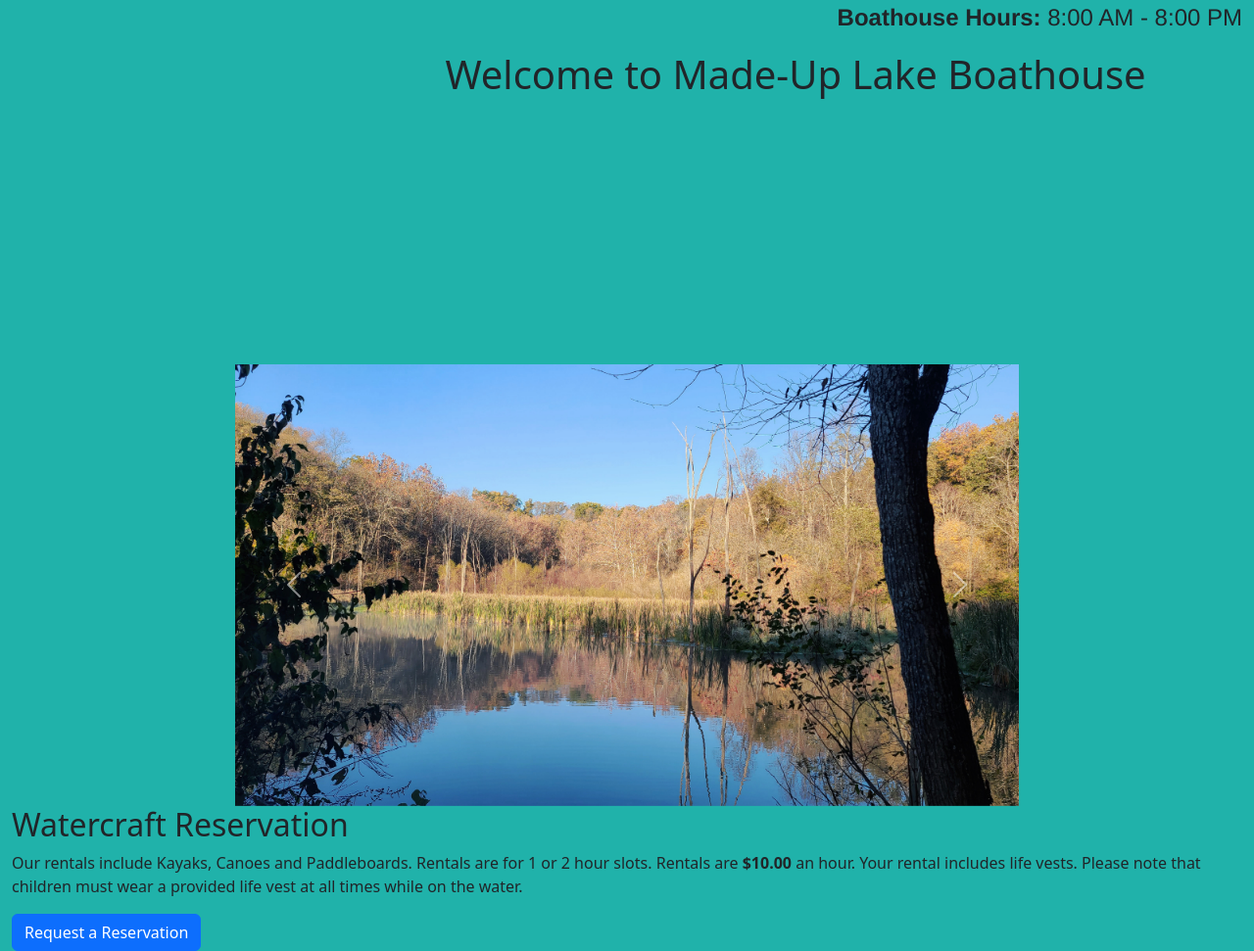
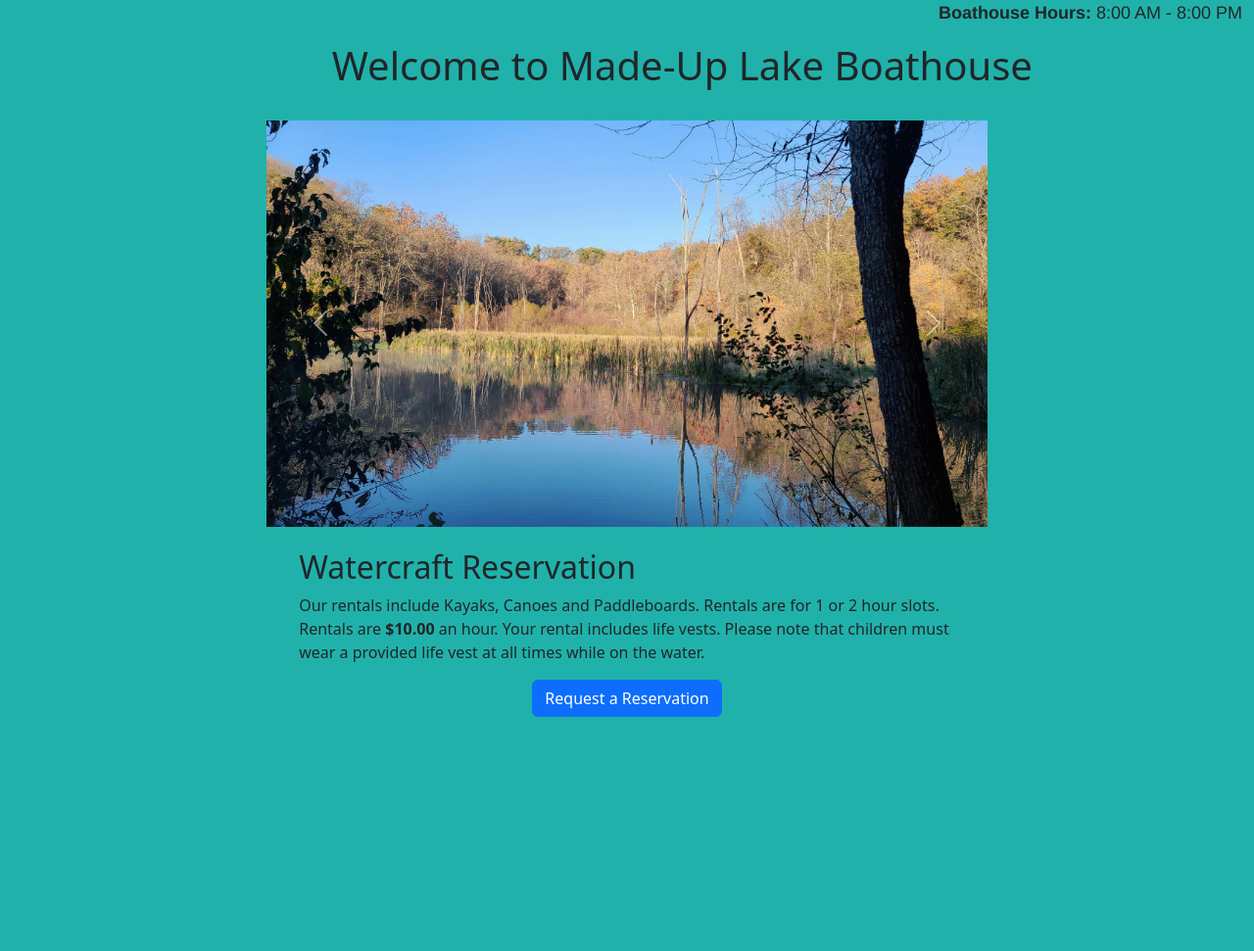
Before and after one commit to bap93/SDEV_220_Final_Project_PerezBrooke, a Django app: page / in a window 1280 px wide; the page is wider, and only the part inside the window is pictured. Shown: the part 124-1095 px from the top of that part at 98% size. After the commit the page ends 856 px from the top of that part, so only its background shows below. Run offline with Django 5.2, Linux system fonts and the light colour scheme.

Commit message:
cleaned up, added additional comments

```diff
--- a/mysite/static/css/style.css
+++ b/mysite/static/css/style.css
@@ -28,20 +28,19 @@ body{
 .hours-banner{
     font-family: 'Franklin Gothic Medium', 'Arial Narrow', Arial, sans-serif;
     text-align: right;
-    font-size: 24px;
+    font-size: 18px;
 }
 
-.info-text-container{
-    display: flex;
+.info-text{
     justify-content: center;
     align-items: normal ;
-    height:40vh;
+    height:10vh;
     width: 200vh;
-    padding-left: 25%;
+    padding-left: 23%;
     padding-right: 25%;
 }
 
-.sucess-card{
+.success-card{
     max-width: 500px;
     margin: 40px auto;
     padding: 22px;
@@ -57,24 +56,9 @@ body{
     margin-bottom: 15px;
 }
 
-.reservation-details p{
-    padding: 50px;
-    font-size: 20px;
-    border-bottom: 1px solid whitesmoke;
-}
 
 .reservation-details p:last-child{
     border-bottom: 1px;
-}
-
-
-.login-container{
-    display: flex;
-    justify-content: center;
-    align-items: center;
-    padding-top: 50px;
-
-
 }
 
 .login-card{
@@ -83,18 +67,6 @@ body{
     border-radius: 20px;
     align-items: center;
     box-shadow: 0px 8px 20px rgba(0, 0, 0, 0.50);
-}
-
-.button-container{
-    padding-right: 15%;
-    display: flex;
-    flex-direction: column;
-    gap: 50px;
-    align-items: flex-end;
-    position: absolute;
-    top: 30%;
-    right: 15px;
-
 }
 
 .email-button{
@@ -109,10 +81,10 @@ body{
     padding-right: 13%;
 }
 
-.weather-container{
-    position: absolute;
-    left: 10px;
-    top: 180px;
-    width: 150px;
-    margin-right: 5px;
+.reservation-request-info{
+    padding-top: 2%;
+    max-width: 60%;
+    margin:  auto;
+
+
 }
--- a/reservation/forms.py
+++ b/reservation/forms.py
@@ -1,13 +1,9 @@
 from django import forms
-from datetime import datetime
 from phonenumber_field.formfields import PhoneNumberField
-from django.core.validators import EmailValidator
-
 
 class ReservationRequestForm(forms.Form):
 
     first_name = forms.CharField(
-        initial = 'Brando',
         max_length = 50,
         widget = forms.TextInput( attrs = {
             'class': 'form-control',
@@ -15,7 +11,6 @@ class ReservationRequestForm(forms.Form):
     )
 
     last_name = forms.CharField(
-        initial = 'Slorm',
         max_length = 50,
         widget = forms.TextInput( attrs = {
             'class': 'form-control'
@@ -25,15 +20,12 @@ class ReservationRequestForm(forms.Form):
     age = forms.IntegerField(
         max_value= 120,
         min_value= 16,
-        initial = 16,
         widget = forms.NumberInput( attrs = {
             'class': 'form-control',
-
         })
     )
 
     email = forms.EmailField(
-        initial = 'foo@example.net',
         max_length = 250,
         widget = forms.TextInput( attrs = {
             'class': 'form-control'
@@ -41,14 +33,12 @@ class ReservationRequestForm(forms.Form):
     )
 
     phone_number = PhoneNumberField(
-        initial = '555-555-5555',
         widget = forms.TextInput( attrs = {
             'class': 'form-control'
         })
     )
 
     date = forms.DateTimeField(
-        initial = datetime.now().strftime('%Y-%m-%dT%H:%M'),
         widget  = forms.DateTimeInput( attrs = {
             'class': 'form-control',
             'type': 'datetime-local'
@@ -56,7 +46,6 @@ class ReservationRequestForm(forms.Form):
     )
 
     duration = forms.IntegerField(
-        initial = 2,
         min_value = 1,
         max_value = 2,
         widget = forms.NumberInput( attrs = {
@@ -65,7 +54,6 @@ class ReservationRequestForm(forms.Form):
     )
 
     party_size = forms.IntegerField(
-        initial = 2,
         min_value= 1,
         max_value = 50,
         widget = forms.NumberInput( attrs = {
@@ -73,9 +61,7 @@ class ReservationRequestForm(forms.Form):
         })
     )
 
-
     num_kayaks = forms.IntegerField(
-        initial = 1,
         min_value= 0,
         max_value= 50,
         label = "Number of Kayaks",
@@ -85,23 +71,19 @@ class ReservationRequestForm(forms.Form):
     )
 
     num_canoes = forms.IntegerField(
-        initial = 2,
         min_value = 0,
         max_value = 50,
         label = "Number of Canoes",
         widget = forms.NumberInput( attrs = {
             'class': 'form-control',
-
         })
     )
 
     num_paddle_boards = forms.IntegerField(
-        initial = 3,
         min_value = 0,
         max_value = 50,
         label = "Number of Paddle Boards",
         widget = forms.NumberInput( attrs = {
             'class': 'form-control',
-
         })
     )
--- a/reservation/templates/registration/login.html
+++ b/reservation/templates/registration/login.html
@@ -6,7 +6,7 @@
       <form method="post">
         {% csrf_token %}
         {{ form }}
-        <button type="submit" class="btn btn-primary w-50">Log In</button>
+        <button type="submit" class="btn btn-primary w-50 mt-3">Log In</button>
       </form>
   </div>
 </div>
--- a/reservation/templates/reservation/add_reservation_request_success.html
+++ b/reservation/templates/reservation/add_reservation_request_success.html
@@ -1,10 +1,11 @@
 {% extends 'reservation/base.html' %}
 {% block content %}
-    <div class="sucess-card">
+    <div class="success-card">
     <h1>
         Reservation Request Recieved!
     </h1>
     <p class ="confirmation-message">Your reservation request has been submitted successfully, you will be contacted soon.</p>
+    <!--echo back the form submission after the successful database add-->
     {% if reservation_data %}
         <div class="reservation-details">
         </div>
--- a/reservation/templates/reservation/base.html
+++ b/reservation/templates/reservation/base.html
@@ -1,26 +1,28 @@
+<!--base html template for reservation_info, add_reservation_sucess-->
 {% load static %}
 <html lang = 'en'>
     <head>
         <meta charset = 'UTF-8'>
-        <meta name = "viewport" content = "width = device-width, intial-scale = 1.0" >
+        <meta name="viewport" content = "width = device-width, intial-scale = 1.0" >
         <title>{% block title %} Reservation Request {% endblock %}</title>
         <link rel="stylesheet" href='https://cdn.jsdelivr.net/npm/bootstrap@5.3.3/dist/css/bootstrap.min.css'>
         <link rel="stylesheet" href='{% static "css/style.css" %}'>
     </head>
     <body>
-        <nav class = "navbar navbar-expand-lg navbar-light">
-            <div class = "container-fluid">
-                <a class = "navbar-brand" href = '{% url "reservation_info" %}'>
-                    <!---logo source https://openclipart.org/image/400px/326215-->
-                    <img src = "{% static 'images/logo.png' %}" alt = "boat house logo" width = "100">
+        <nav class="navbar navbar-expand-lg navbar-light">
+            <div class="container-fluid">
+                <!---nav bar logo-->
+                <a class="navbar-brand" href = '{% url "reservation_info" %}'>
+                    <img src="{% static 'images/logo.png' %}" alt = "boat house logo" width = "100">
                 </a>
                 <div class="d-flex align-items-center">
+                    <!--leads to login page before going to admin reservation list if not already logged in-->
                     <a href = "{% url 'admin_reservation_list' %}" class = 'btn btn-secondary'>Admin Login</a>
                 </div>
             </div>
         </nav>
-
-            {% block content %}{% endblock %}
+            {% block content %}
+            {% endblock %}
         </div>
         <script src='https://cdn.jsdelivr.net/npm/bootstrap@5.3.3/dist/js/bootstrap.bundle.min.js' integrity='sha384-YvpcrYf0tY3lHB60NNkmXc5s9fDVZLESaAA55NDzOxhy9GkcIdslK1eN7N6jIeHz' crossorigin='anonymous'>
         </script>
--- a/reservation/templates/reservation/reservation_info.html
+++ b/reservation/templates/reservation/reservation_info.html
@@ -1,20 +1,22 @@
 {% extends 'reservation/base.html'%}
 {% load static %}
-
 {% block title %} Reservation Information {% endblock %}
-
 {% block content %}
 <div class="container-fluid">
     <!-- Hours of operation-->
     <div class="hours-banner">
         <p><Strong>Boathouse Hours:</Strong> 8:00 AM - 8:00 PM</p>
     </div>
-    <div class="info-text-container">
+    <div class="container">
+        <!--Welcome message-->
         <div class="info-text">
             <h1 class="boathouse-header">Welcome to Made-Up Lake Boathouse</h1>
         </div>
     </div>
     <!---boostrap carousel with the three lake photos-->
+    <div class="container">
+        <div class="row justify-content-center">
+            <div class="col-md-8">
                 <div id="carouselFade" class="carousel slide carousel-fade mx-auto" style="max-width: 800px;" data-bs-ride="carousel">
                     <div class="carousel-inner">
                         <div class="carousel-item active">
@@ -36,16 +38,21 @@
                         <span class="visually-hidden">Next</span>
                     </button>
                 </div>
+            </div>
+        </div>
+    </div>
     <!---Area with reservation information-->
+    <div class="container">
         <div class="reservation-request-info">
             <h2 class="reservation-header">Watercraft Reservation</h2>
             <p class="reservation-content">
                 Our rentals include Kayaks, Canoes and Paddleboards. Rentals are for 1 or 2 hour slots. Rentals are <strong>$10.00</strong> an hour. Your rental includes life vests. Please note that children must wear a provided life vest at all times while on the water.
             </p>
+        </div>
         <!---Button for reservation request-->
-        <button type="button" class="btn btn-primary" data-bs-toggle="modal" data-bs-target="#reservationModal">
-                Request a Reservation
-        </button>
+        <div class="container text-center ">
+            <button type="button" class="btn btn-primary mb-5" data-bs-toggle="modal" data-bs-target="#reservationModal">Request a Reservation</button>
+        </div>
     </div>
     <!--reservation form modal-->
     <div class="modal fade" id="reservationModal" tabindex="-1" aria-labelledby="reservationModalLabel" aria-hidden="true">
@@ -80,5 +87,4 @@
             }
         });
     </script>
-
 {% endblock %}
--- a/reservation/urls.py
+++ b/reservation/urls.py
@@ -1,9 +1,11 @@
 from django.urls import path, include
-from .views import reservation_info, add_reservation_request, admin_reservation_list
+from .views import reservation_info, add_reservation_request, delete_reservation, admin_reservation_list, reservation_logout
 
 urlpatterns = [
     path('', reservation_info, name='reservation_info'),
     path('add_reservation_request', add_reservation_request, name='add_reservation_request'),
     path('admin_reservation_list', admin_reservation_list, name = 'admin_reservation_list'),
     path('accounts/', include('django.contrib.auth.urls')),
+    path('delete_reservation', delete_reservation, name = 'delete_reservation'),
+    path('logout/', reservation_logout, name='reservation_logout'),
 ]
--- a/reservation/views.py
+++ b/reservation/views.py
@@ -1,16 +1,10 @@
 from django.shortcuts import render, redirect
 from reservation.forms import ReservationRequestForm
-from django.http import HttpResponseRedirect, Http404
+from django.http import Http404
 from django.db import transaction
 from .models import User, ReservationBoat, ReservationRequest, Boat
-from datetime import datetime
-from django.utils import timezone
 from django.contrib.auth.decorators import login_required
 from django.contrib.auth import logout
-
-import pytz
-
-
 
 def reservation_info(request):
     return render(request, 'reservation/reservation_info.html', {
@@ -21,7 +15,6 @@ def add_reservation_request(request):
     if request.method != 'POST':
         raise Http404("This page does not exist")
 
-
     form = ReservationRequestForm(request.POST)
 
     if not form.is_valid():
@@ -29,11 +22,11 @@ def add_reservation_request(request):
             'reservation_request_form': form
         })
 
+    # let customer know if they choose a time past reservation hours and have them retry
     date = form.cleaned_data['date']
     if date.hour <8 or date.hour >=18:
-        form.add_error('date', 'Please make your request for between 8am and 6pm')
+        form.add_error('date', "Please make your request for between 8am and 6pm")
         return render(request, 'reservation/reservation_info.html', {'reservation_request_form':form})
-
 
     # get cleaned data
     duration = form.cleaned_data['duration']
@@ -48,19 +41,9 @@ def add_reservation_request(request):
     num_paddle_boards = form.cleaned_data['num_paddle_boards']
     date = form.cleaned_data['date']
 
-    #duration = None
-    #try:
-        # add the data to the database
-
     kayak = Boat.objects.get(boat_type='Kayak')
     canoe = Boat.objects.get(boat_type='Canoe')
     paddle_board = Boat.objects.get(boat_type='Paddle Board')
-
-    # Convert date string to be a timezone aware datetime object
-    #date_with_timezone = timezone.make_aware(
-    #    datetime.strptime(date, '%Y-%m-%dT%H:%M'),
-    #    pytz.timezone('US/Eastern')
-    #)
 
     try:
         with transaction.atomic():
@@ -76,7 +59,6 @@ def add_reservation_request(request):
             # Step 2: Add information to the ReservationRequest table
             reservation = ReservationRequest.objects.create(
                 user=user,
-                #date=date_with_timezone,
                 date=date,
                 party_size=party_size,
                 duration=duration
@@ -121,6 +103,7 @@ def add_reservation_request(request):
         # If any error occurs, the transaction will be rolled back
         raise Exception(f"Error occurred adding reservation: {e}")
 
+# require login for admin reservation list page
 @login_required
 def admin_reservation_list(request):
     reservation_requests = ReservationRequest.objects.all()
@@ -128,3 +111,28 @@ def admin_reservation_list(request):
     return render(request, 'reservation/admin_reservation_list.html', {
         'reservation_requests': reservation_requests
     })
+
+# deletes from database and admin reservation list page
+def delete_reservation(request):
+    if request.method != 'POST':
+        raise Http404("This page does not exist")
+
+    try:
+        user_id = int(request.POST.get('user_id'))
+        user = User.objects.get(id = user_id)
+        user.delete()
+
+    except Exception as e:
+        raise Http404(f"Error removing user with id '{user_id}': {e}")
+
+    reservation_requests = ReservationRequest.objects.all()
+    return render(request, 'reservation/admin_reservation_list.html', {
+        'reservation_requests': reservation_requests
+    })
+
+# logs out of admin reservation list page
+def reservation_logout(request):
+    logout(request)
+    return render(request, 'reservation/reservation_info.html', {
+        'reservation_request_form': ReservationRequestForm()
+    })
```
Also changed, not shown: reservation/templates/reservation/admin_base.html (+5 -2 lines), reservation/templates/reservation/admin_reservation_list.html (+15 -7 lines), db.sqlite3, 5 other files. Lines whose indentation alone changed are shown as unchanged.
